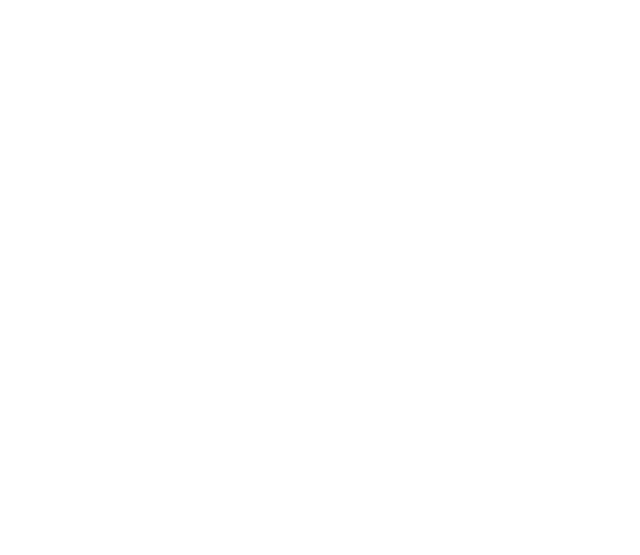
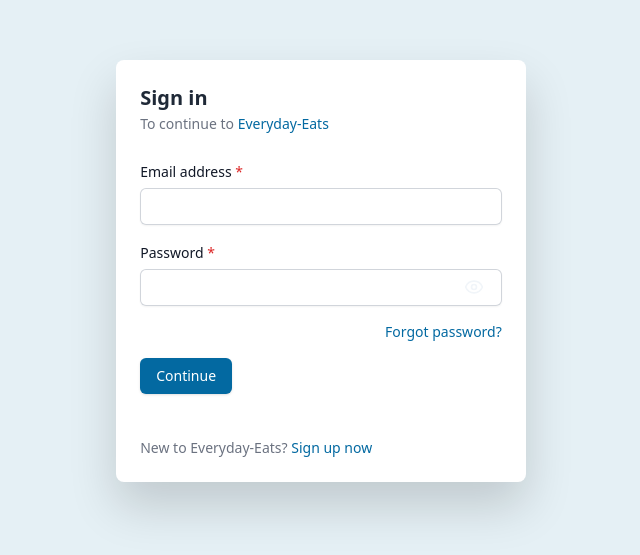
Before and after one commit to Bhupesh1x/everyday-eats, a React (Vite) app in the folder frontend/: page /sign-in in a window 1280 px wide. Before the commit this address had no page. Shown: the part 129-684 px from the top of the page, without its empty margins (319-959 px from the left). Built offline with nearby package versions, Linux system fonts and the light colour scheme.

Commit message:
Frontend: Created pages and components for login and register.

```diff
--- a/frontend/package.json
+++ b/frontend/package.json
@@ -19,6 +19,7 @@
     "react": "^18.3.1",
     "react-dom": "^18.3.1",
     "react-router-dom": "^6.24.1",
+    "sonner": "^1.5.0",
     "tailwind-merge": "^2.4.0",
     "tailwindcss-animate": "^1.0.7"
   },
--- a/frontend/src/AppRouter.tsx
+++ b/frontend/src/AppRouter.tsx
@@ -2,11 +2,16 @@
 import LazyLoad from "./lib/LazyLoading";
 
 const HomePage = LazyLoad(() => import("./pages/HomePage"));
+const SignInPage = LazyLoad(() => import("./pages/SignIn"));
+const SignUpPage = LazyLoad(() => import("./pages/SignUp"));
 const SearchPage = LazyLoad(() => import("./pages/SearchPage"));
 
 function AppRouter() {
   return (
     <Routes>
+      <Route path="/sign-in" element={<SignInPage />} />
+      <Route path="/sign-up" element={<SignUpPage />} />
+
       <Route path="/" element={<HomePage />} />
       <Route path="/search" element={<SearchPage />} />
     </Routes>
--- /dev/null
+++ b/frontend/src/components/auth/PasswordInput.tsx
@@ -0,0 +1,67 @@
+import { useState } from "react";
+import { EyeOff, Eye } from "lucide-react";
+
+import RequiredLabel from "./RequiredLabel";
+
+// Types of the props for the component.
+type Props = {
+  id?: string;
+  value: string;
+  label?: string;
+  onChange: (value: string) => void;
+};
+
+function PasswordInput({
+  id = "password",
+  label = "Password",
+  value,
+  onChange,
+}: Props) {
+  // Created the state to track the password show be visible or not.
+  const [isPasswordVisible, setIsPasswordVisible] = useState(false);
+
+  // Function to toggle the state of password visibility.
+  function togglePasswordVisibility() {
+    setIsPasswordVisible((prevState) => !prevState);
+  }
+
+  return (
+    <div>
+      <label htmlFor="password" className="input-label">
+        {label} <RequiredLabel />
+      </label>
+      <div className="relative">
+        <input
+          id={id}
+          required
+          // Toggling the type of the input based on the password visible state.
+          type={isPasswordVisible ? "text" : "password"}
+          className="input"
+          value={value}
+          // Passing the changed value to the onChange function passed from the parent component.
+          onChange={(e) => onChange(e.target.value)}
+        />
+        <button
+          type="button"
+          className="absolute inset-y-0 right-0 flex items-center px-4 text-gray-600"
+          onClick={togglePasswordVisibility}
+        >
+          {/* A ternary operator is used for showing different images based on the password visibility */}
+          {isPasswordVisible ? (
+            <EyeOff
+              className="text-secondary h-5 w-6"
+              xlinkTitle="Hide password"
+            />
+          ) : (
+            <Eye
+              className="text-secondary h-5 w-6"
+              xlinkTitle="Show password"
+            />
+          )}
+        </button>
+      </div>
+    </div>
+  );
+}
+
+export default PasswordInput;
--- /dev/null
+++ b/frontend/src/components/auth/RequiredLabel.tsx
@@ -0,0 +1,5 @@
+function RequiredLabel() {
+  return <span className="text-sm text-red-600">*</span>;
+}
+
+export default RequiredLabel;
--- a/frontend/src/components/nav/MainNav.tsx
+++ b/frontend/src/components/nav/MainNav.tsx
@@ -1,11 +1,15 @@
+import { Link } from "react-router-dom";
+
 import { Button } from "../ui/button";
 
 export const MainNav = () => {
   return (
     <>
-      <Button variant="ghost" className="hover:text-primary transition">
-        Log In
-      </Button>
+      <Link to="/sign-in">
+        <Button variant="ghost" className="hover:text-primary transition">
+          Log In
+        </Button>
+      </Link>
     </>
   );
 };
--- a/frontend/src/components/nav/MobileNav.tsx
+++ b/frontend/src/components/nav/MobileNav.tsx
@@ -3,6 +3,7 @@
 import { Button } from "../ui/button";
 import { Separator } from "../ui/separator";
 import { Sheet, SheetContent, SheetTitle, SheetTrigger } from "../ui/sheet";
+import { Link } from "react-router-dom";
 
 export const MobileNav = () => {
   return (
@@ -14,7 +15,9 @@
         <SheetTitle className="mb-2">Welcome to Everydat-Eats</SheetTitle>
         <Separator />
         <div className="mt-4">
-          <Button className="w-full text-white">Log In</Button>
+          <Link to="/sign-in">
+            <Button className="w-full text-white">Log In</Button>
+          </Link>
         </div>
       </SheetContent>
     </Sheet>
--- a/frontend/src/globals.css
+++ b/frontend/src/globals.css
@@ -1,6 +1,16 @@
 @tailwind base;
 @tailwind components;
 @tailwind utilities;
+
+html,
+body,
+#root {
+  height: 100%;
+}
+
+.card-shadow {
+  box-shadow: rgba(0, 0, 0, 0.16) 0px 24px 48px;
+}
 
 @layer base {
   :root {
@@ -72,4 +82,10 @@
   .container {
     @apply w-full max-w-screen-2xl mx-auto px-4;
   }
+  .input-label {
+    @apply block text-sm leading-6 text-gray-900;
+  }
+  .input {
+    @apply block w-full rounded-md border-0 py-[0.4rem] shadow-sm ring-1 ring-inset ring-gray-300 placeholder:text-gray-400 focus:ring-2 focus:ring-inset focus:ring-primary/80 sm:text-sm sm:leading-6 transition disabled:opacity-50 disabled:cursor-not-allowed px-3 outline-none text-gray-600 mt-1;
+  }
 }
--- /dev/null
+++ b/frontend/src/pages/SignIn.tsx
@@ -0,0 +1,80 @@
+import { useState } from "react";
+import { Loader2 } from "lucide-react";
+import { Link, useNavigate } from "react-router-dom";
+
+import { Button } from "../components/ui/button";
+
+import RequiredLabel from "../components/auth/RequiredLabel";
+import PasswordInput from "../components/auth/PasswordInput";
+
+function SignIn() {
+  const [email, setEmail] = useState("");
+  const [password, setPassword] = useState("");
+  const [isLoading, setIsLoading] = useState(false);
+
+  const navigate = useNavigate();
+
+  async function handleSubmit(event: React.SyntheticEvent<HTMLFormElement>) {
+    event.preventDefault();
+  }
+
+  return (
+    <div className="h-full flex items-center justify-center bg-primary/10">
+      <div className="translate h-auto border-0 rounded-lg card-shadow relative flex flex-col w-[90%] md:w-[70%] lg:w-[32%] bg-white outline-none focus:outline-none py-6 px-6">
+        <h2 className="text-xl font-bold text-gray-800 leading-7">Sign in</h2>
+        <p className="text-sm text-gray-500 font-normal leading-6">
+          To continue to <span className="text-primary">Everyday-Eats</span>
+        </p>
+
+        <form onSubmit={handleSubmit} className="my-6 space-y-4">
+          <div>
+            <label htmlFor="email" className="input-label">
+              Email address <RequiredLabel />
+            </label>
+            <input
+              id="email"
+              required
+              type="email"
+              className="input"
+              autoComplete="email"
+              value={email}
+              onChange={(e) => setEmail(e.target.value)}
+            />
+          </div>
+          <PasswordInput
+            value={password}
+            onChange={(value) => setPassword(value)}
+          />
+          <p
+            className="ml-auto text-right text-sm text-primary w-full cursor-pointer hover:text-primary/90 transition hover:underline"
+            onClick={() => navigate("/forgot-password")}
+          >
+            Forgot password?
+          </p>
+          <Button
+            className="bg-primary hover:bg-primary/80 transition text-white"
+            type="submit"
+          >
+            {isLoading ? (
+              <>
+                <Loader2 className="animate-spin text-white" />
+              </>
+            ) : (
+              "Continue"
+            )}
+          </Button>
+        </form>
+        <p className="text-sm text-gray-500 mt-5">
+          New to Everyday-Eats?{" "}
+          <Link to="/sign-up">
+            <span className="text-primary cursor-pointer hover:opacity-85">
+              Sign up now
+            </span>
+          </Link>
+        </p>
+      </div>
+    </div>
+  );
+}
+
+export default SignIn;
--- /dev/null
+++ b/frontend/src/pages/SignUp.tsx
@@ -0,0 +1,97 @@
+import { useState } from "react";
+import { Loader2 } from "lucide-react";
+import { Link, useNavigate } from "react-router-dom";
+
+import { Button } from "../components/ui/button";
+
+import RequiredLabel from "../components/auth/RequiredLabel";
+import PasswordInput from "../components/auth/PasswordInput";
+
+function SignUp() {
+  const [name, setName] = useState("");
+  const [email, setEmail] = useState("");
+  const [password, setPassword] = useState("");
+  const [isLoading, setIsLoading] = useState(false);
+
+  const navigate = useNavigate();
+
+  async function handleSubmit(event: React.SyntheticEvent<HTMLFormElement>) {
+    event.preventDefault();
+  }
+
+  return (
+    <div className="h-full flex items-center justify-center bg-primary/10">
+      <div className="translate h-auto border-0 rounded-lg card-shadow relative flex flex-col w-[90%] md:w-[70%] lg:w-[32%] bg-white outline-none focus:outline-none py-6 px-6">
+        <h2 className="text-xl font-bold text-gray-800 leading-7">
+          Create your account
+        </h2>
+        <p className="text-sm text-gray-500 font-normal leading-6">
+          To continue to <span className="text-primary">Everyday-Eats</span>
+        </p>
+
+        <form onSubmit={handleSubmit} className="my-6 space-y-4">
+          <div>
+            <label htmlFor="name" className="input-label">
+              Name <RequiredLabel />
+            </label>
+            <input
+              id="name"
+              required
+              type="text"
+              className="input"
+              autoComplete="name"
+              value={name}
+              onChange={(e) => setName(e.target.value)}
+            />
+          </div>
+          <div>
+            <label htmlFor="email" className="input-label">
+              Email address <RequiredLabel />
+            </label>
+            <input
+              id="email"
+              required
+              type="email"
+              className="input"
+              autoComplete="email"
+              value={email}
+              onChange={(e) => setEmail(e.target.value)}
+            />
+          </div>
+          <PasswordInput
+            value={password}
+            onChange={(value) => setPassword(value)}
+          />
+          <p
+            className="ml-auto text-right text-sm text-primary w-full cursor-pointer hover:text-primary/90 transition hover:underline"
+            onClick={() => navigate("/forgot-password")}
+          >
+            Forgot password?
+          </p>
+          <Button
+            className="bg-primary hover:bg-primary/80 transition text-white"
+            type="submit"
+          >
+            {isLoading ? (
+              <>
+                <Loader2 className="animate-spin text-white" />
+              </>
+            ) : (
+              "Continue"
+            )}
+          </Button>
+        </form>
+        <p className="text-sm text-gray-500 mt-3">
+          Already have an account?{" "}
+          <Link to="/sign-in">
+            <span className="text-primary cursor-pointer hover:opacity-85">
+              Sign in
+            </span>
+          </Link>
+        </p>
+      </div>
+    </div>
+  );
+}
+
+export default SignUp;
```
Also changed, not shown: 1 other file (tests, documents, lock files or other folders).
